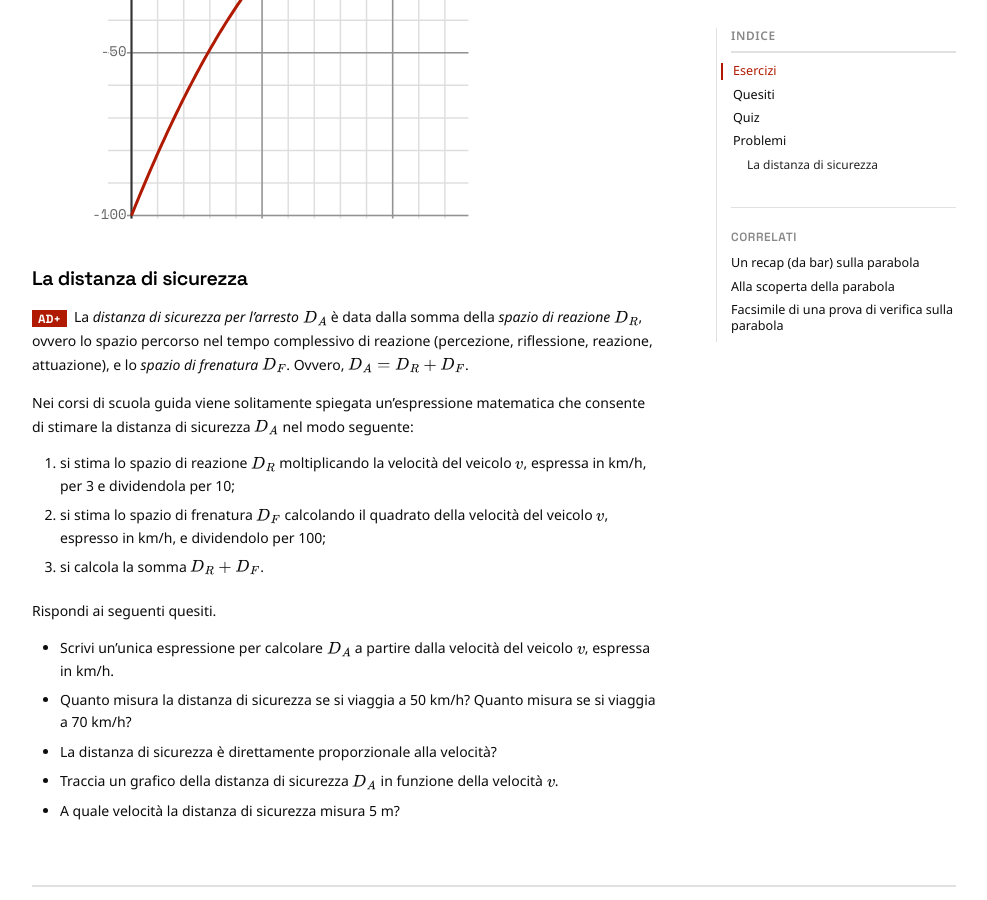
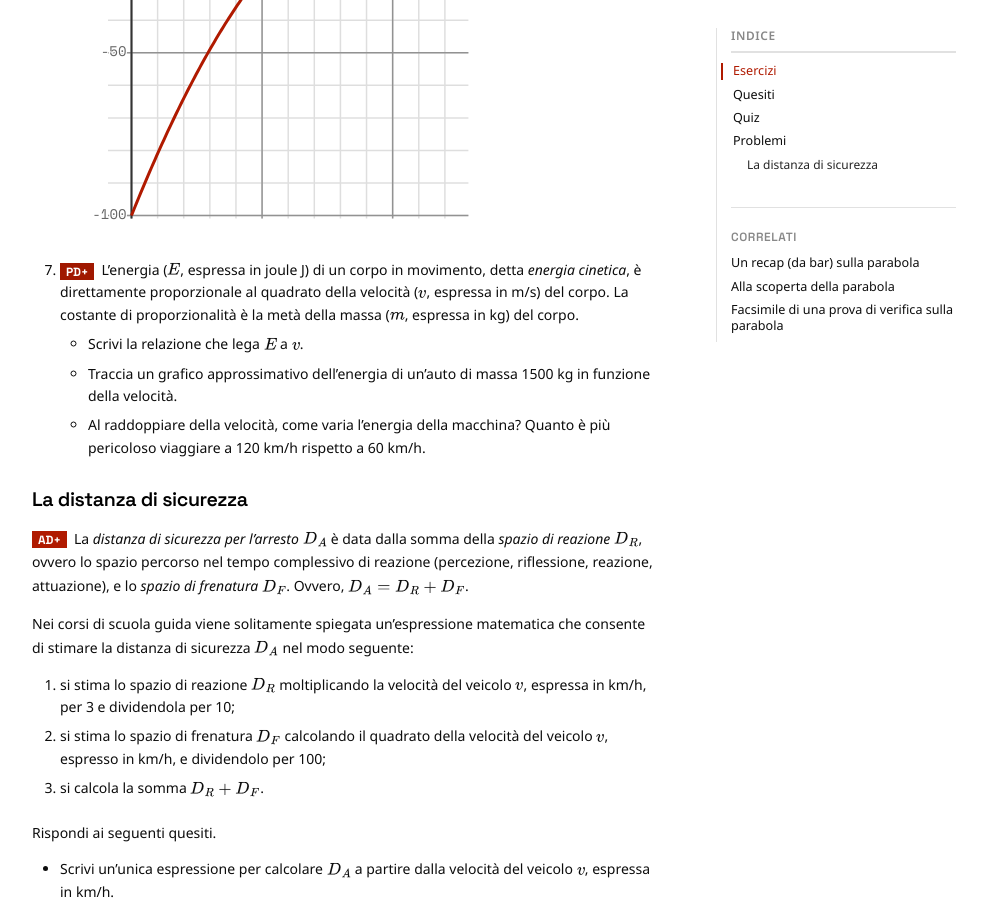
Before and after one commit to Bradwave/matephis, a Jekyll site: the page built from _notes/Public/esercizi-parabola.md, in a window 1280 px wide and 900 px high, scrolled down 8910 px. Shown: the whole window, without its empty margins (146-1133 px from the left). Built offline with Jekyll 4.4.1, drawn with Linux system fonts in a browser that asks for light colours.

Commit message:
Parabola and energy exercise.

````diff
--- a/_notes/Public/esercizi-parabola.md
+++ b/_notes/Public/esercizi-parabola.md
@@ -237,6 +237,10 @@
   ]
 }
 ```
+7. **[PD+]** L'energia ($E$, espressa in joule J) di un corpo in movimento, detta *energia cinetica*, è direttamente proporzionale al quadrato della velocità ($v$, espressa in m/s) del corpo. La costante di proporzionalità è la metà della massa ($m$, espressa in kg) del corpo.
+	- Scrivi la relazione che lega $E$ a $v$.
+	- Traccia un grafico approssimativo dell'energia di un'auto di massa 1500 kg in funzione della velocità.
+	- Al raddoppiare della velocità, come varia l'energia della macchina? Quanto è più pericoloso viaggiare a 120 km/h rispetto a 60 km/h.
 
 ### La distanza di sicurezza
 
````
